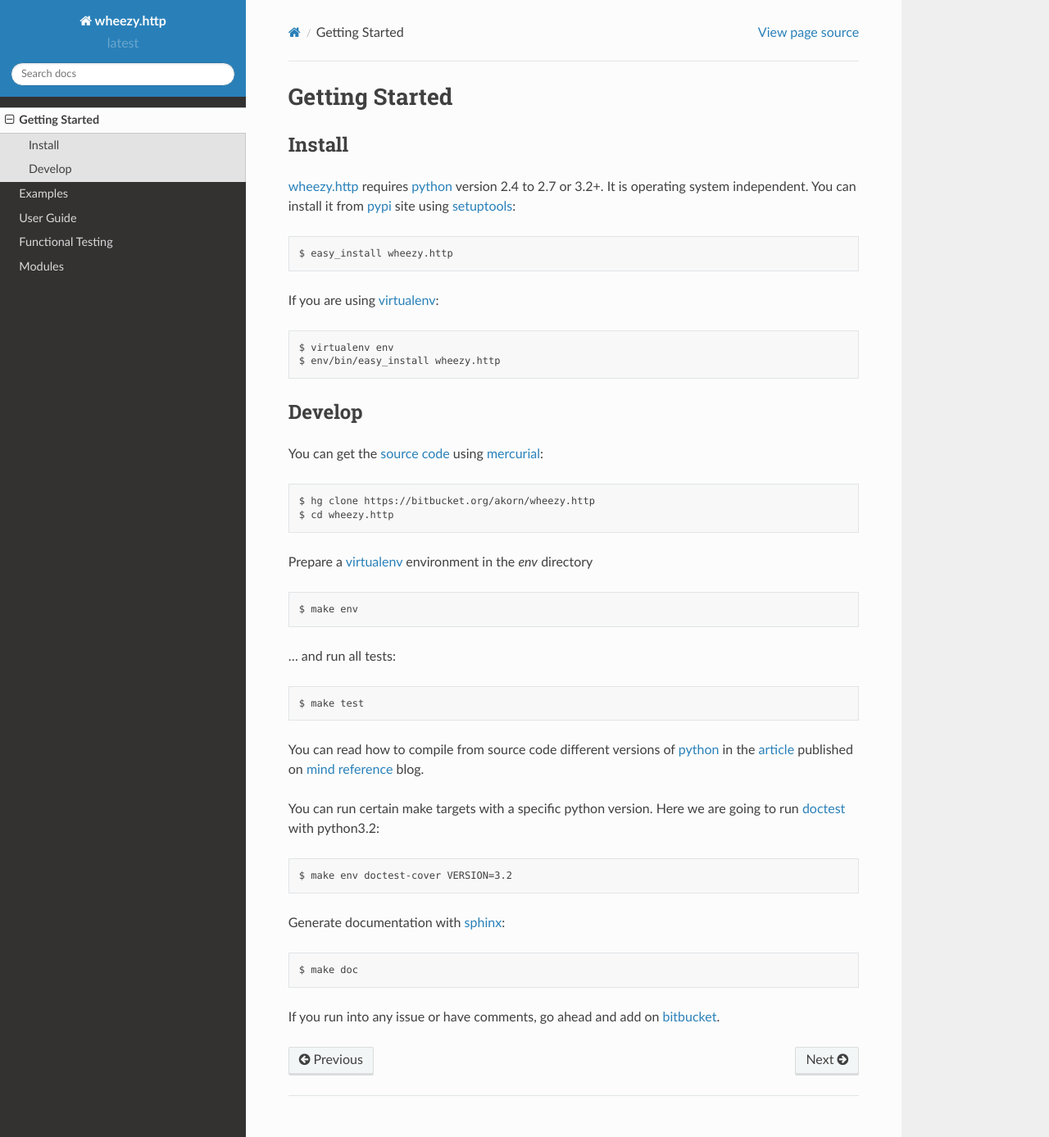
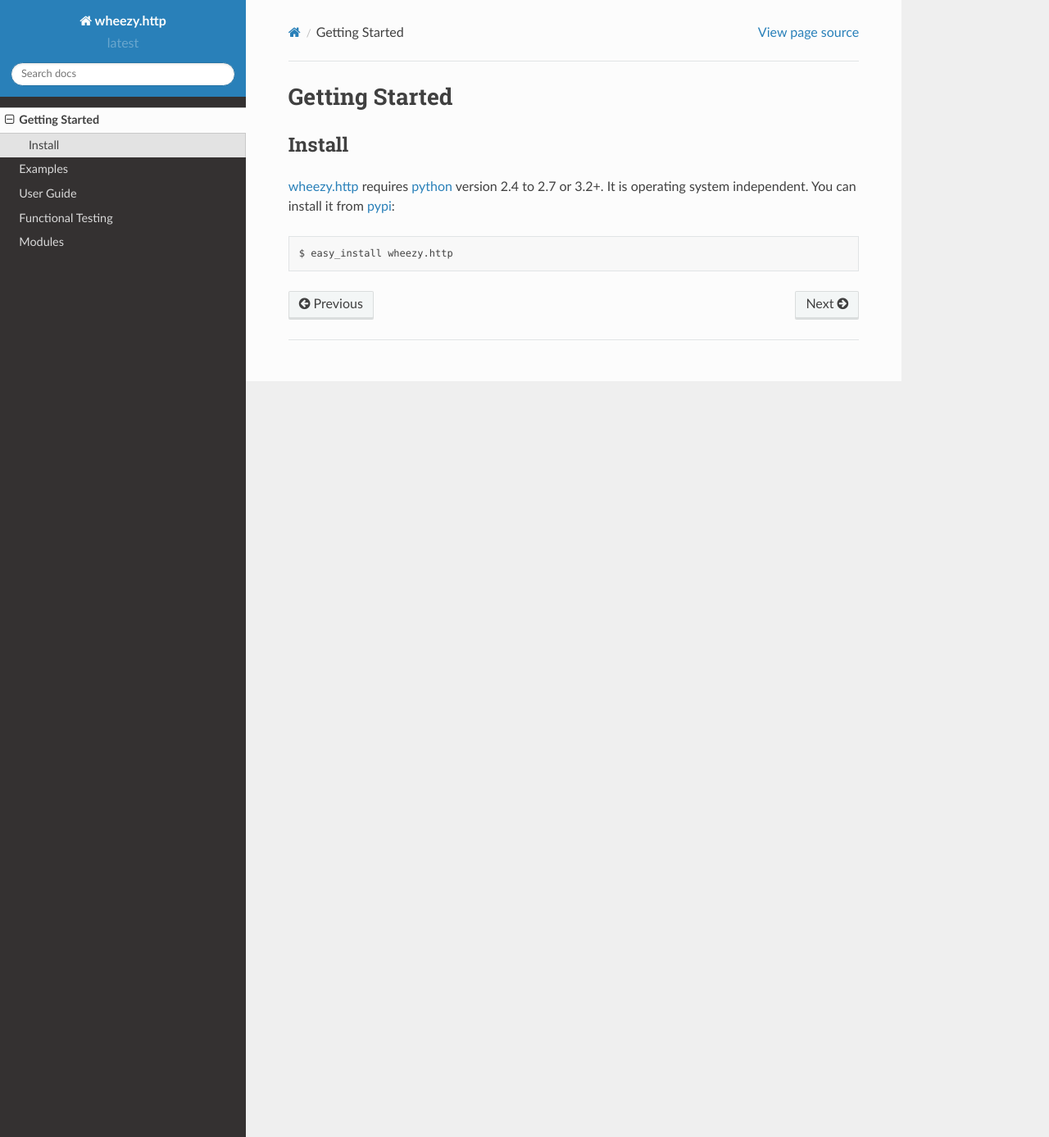
Before and after one commit to akornatskyy/wheezy.http, a Sphinx documentation site: the page built from doc/gettingstarted.rst, in a window 1280 px wide and 1387 px high. Shown: the whole window at 82% size. Built offline with Sphinx 7.4.7 and the Read the Docs theme 2.0.0, drawn with Linux system fonts in a browser that asks for light colours.

Commit message:
Minor cleanup in docs.

```diff
--- a/doc/gettingstarted.rst
+++ b/doc/gettingstarted.rst
@@ -6,55 +6,9 @@
 -------
 
 :ref:`wheezy.http` requires `python`_ version 2.4 to 2.7 or 3.2+.
-It is operating system independent. You can install it from `pypi`_
-site using `setuptools`_::
+It is operating system independent. You can install it from `pypi`_::
 
     $ easy_install wheezy.http
 
-If you are using `virtualenv`_::
-
-    $ virtualenv env
-    $ env/bin/easy_install wheezy.http
-
-Develop
--------
-
-You can get the `source code`_ using `mercurial`_::
-
-    $ hg clone https://bitbucket.org/akorn/wheezy.http
-    $ cd wheezy.http
-
-Prepare a  `virtualenv`_ environment in the *env* directory ::
-
-    $ make env
-
-... and run all tests::
-
-    $ make test
-
-You can read how to compile from source code different versions of
-`python`_ in the `article`_ published on `mind reference`_ blog.
-
-You can run certain make targets with a specific python version. Here
-we are going to run `doctest`_ with python3.2::
-
-    $ make env doctest-cover VERSION=3.2
-
-Generate documentation with `sphinx`_::
-
-	$ make doc
-
-If you run into any issue or have comments, go ahead and add on
-`bitbucket`_.
-
 .. _`pypi`: http://pypi.python.org/pypi/wheezy.http
 .. _`python`: http://www.python.org
-.. _`setuptools`: http://pypi.python.org/pypi/setuptools
-.. _`bitbucket`: https://bitbucket.org/akorn/wheezy.http/issues
-.. _`source code`: https://bitbucket.org/akorn/wheezy.http/src
-.. _`mercurial`: http://mercurial.selenic.com/
-.. _`virtualenv`: http://pypi.python.org/pypi/virtualenv
-.. _`article`: http://mindref.blogspot.com/2011/09/compile-python-from-source.html
-.. _`mind reference`: http://mindref.blogspot.com/
-.. _`doctest`: http://docs.python.org/library/doctest.html
-.. _`sphinx`: http://sphinx.pocoo.org/
--- a/doc/userguide.rst
+++ b/doc/userguide.rst
@@ -791,4 +791,4 @@
 .. _`wheezy.caching`: http://pypi.python.org/pypi/wheezy.caching
 .. _`wheezy.validation`: http://pypi.python.org/pypi/wheezy.validation
 .. _`wheezy.web`: http://pypi.python.org/pypi/wheezy.web
-.. _`wsgi_adapter`: https://bitbucket.org/akorn/wheezy.http/src/tip/demos/wsgi_adapter
+.. _`wsgi_adapter`: https://github.com/akornatskyy/wheezy.http/tree/master/demos/wsgi_adapter
```
Also changed, not shown: doc/examples.rst (+3 -4 lines).
